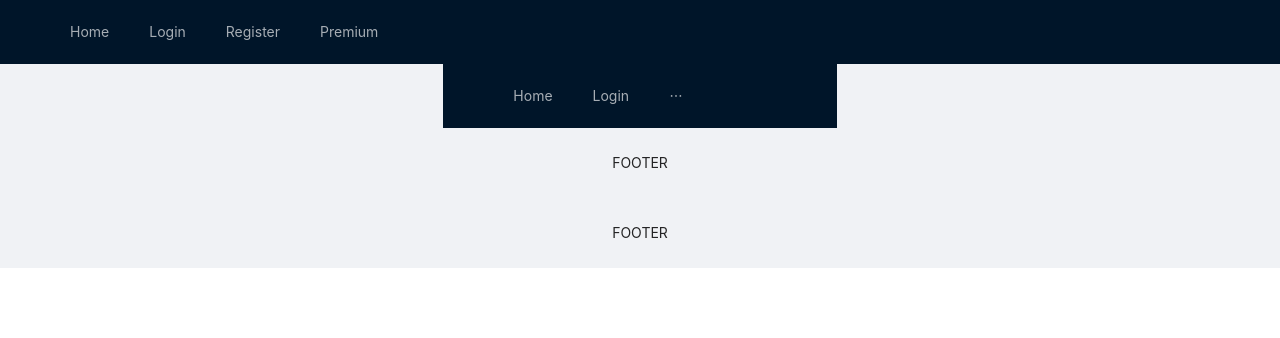
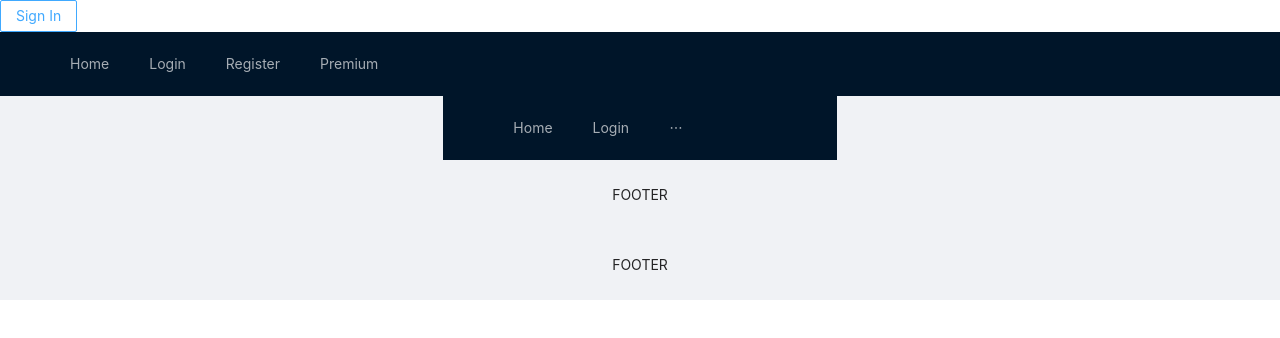
Before and after one commit to DavidCMejia/magazineFS, a Next.js app: page /Componentes/navbar in a window 1280 px wide. Shown: the top 338 px of the page. Built offline with nearby package versions, Linux system fonts and the light colour scheme; no server answers.

Commit message:
adicion boton SignIn or Out dependiendo si hay alguien logged y tambien muestra session.Usarname

```diff
--- /dev/null
+++ b/pages/Componentes/Toparea.tsx
@@ -0,0 +1,32 @@
+import { Button } from "antd";
+import { NextPage } from "next";
+import { signIn, signOut, useSession } from 'next-auth/react' ;
+
+
+export const Toparea:NextPage = () => {
+    return (
+        <Loginlogout />
+    )
+}
+
+const Loginlogout = () => {
+
+    const { data: session, status } = useSession();
+
+     // fix flash unauthenticated flashback
+    if (status === 'loading') { return null }
+
+    if (session===null) {
+        return (
+            <Button onClick={ ()=> signIn() }>Sign In</Button>
+        )
+    } else {
+         return (
+            <>
+            <span> {session.user?.name} </span>
+            <Button onClick={() => signOut()}>Sign Out</Button>
+            </>
+         )
+    }
+
+}
--- a/pages/_app.tsx
+++ b/pages/_app.tsx
@@ -5,6 +5,7 @@ import DisplayUsersData from './displayUsers';
 import { Row, Col } from 'antd';
 import LayoutModel from './Componentes/navbar';
 import { SessionProvider as AuthProvider} from 'next-auth/react'
+import { Toparea } from './Componentes/Toparea';
 
 function MyApp({ Component, pageProps }: AppProps) {
 
@@ -14,10 +15,13 @@ cache: new InMemoryCache(),
 
 });
 
+
+
 return (
 <>
 <AuthProvider session={pageProps.session}>
     <ApolloProvider client={client}>
+    <Toparea />
         <LayoutModel>
             <Row justify="space-around">
                 <Col span={8}>
--- a/pages/api/auth/platzi.ts
+++ b/pages/api/auth/platzi.ts
@@ -1,4 +1,4 @@
-import type {NextApiHandler} from 'next'
+import type { NextApiHandler } from 'next'
 
 const credentialsAuth: NextApiHandler = (request, response) => {
   if(request.method !== "POST"){
```
